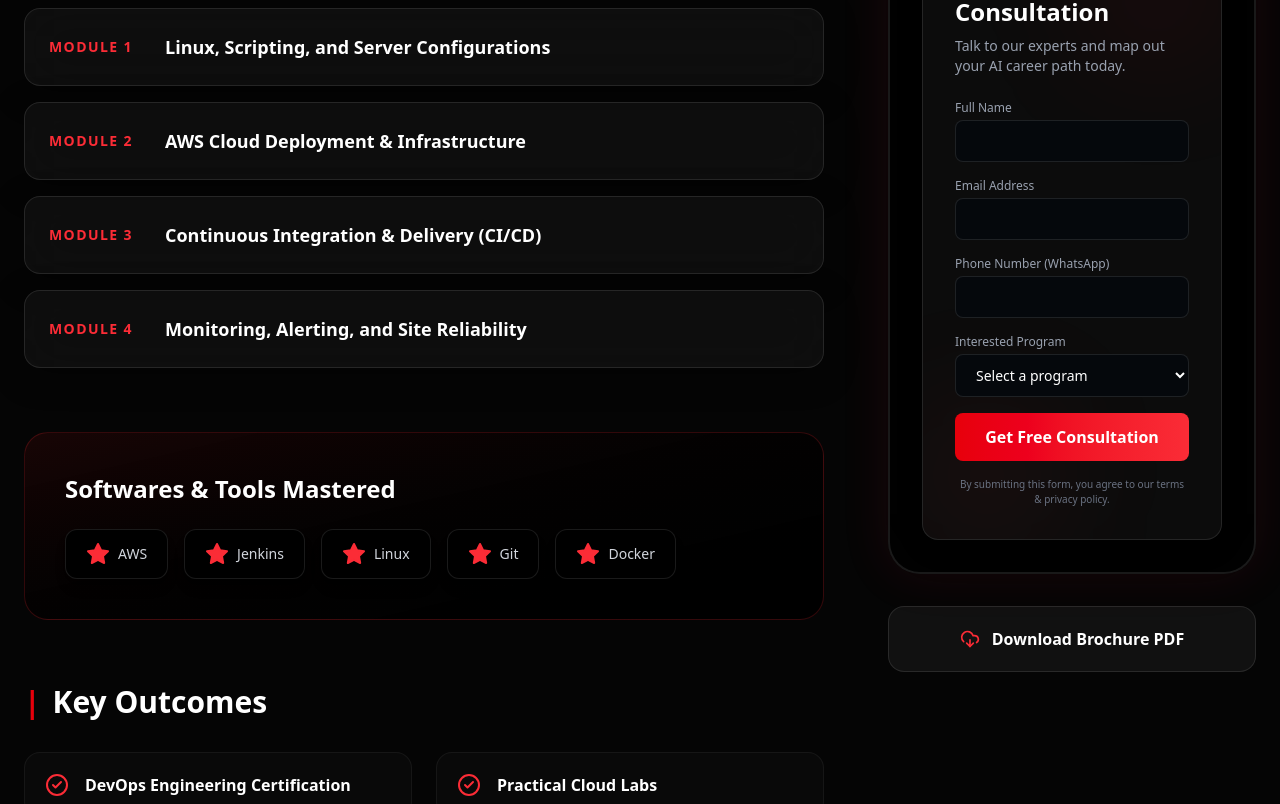
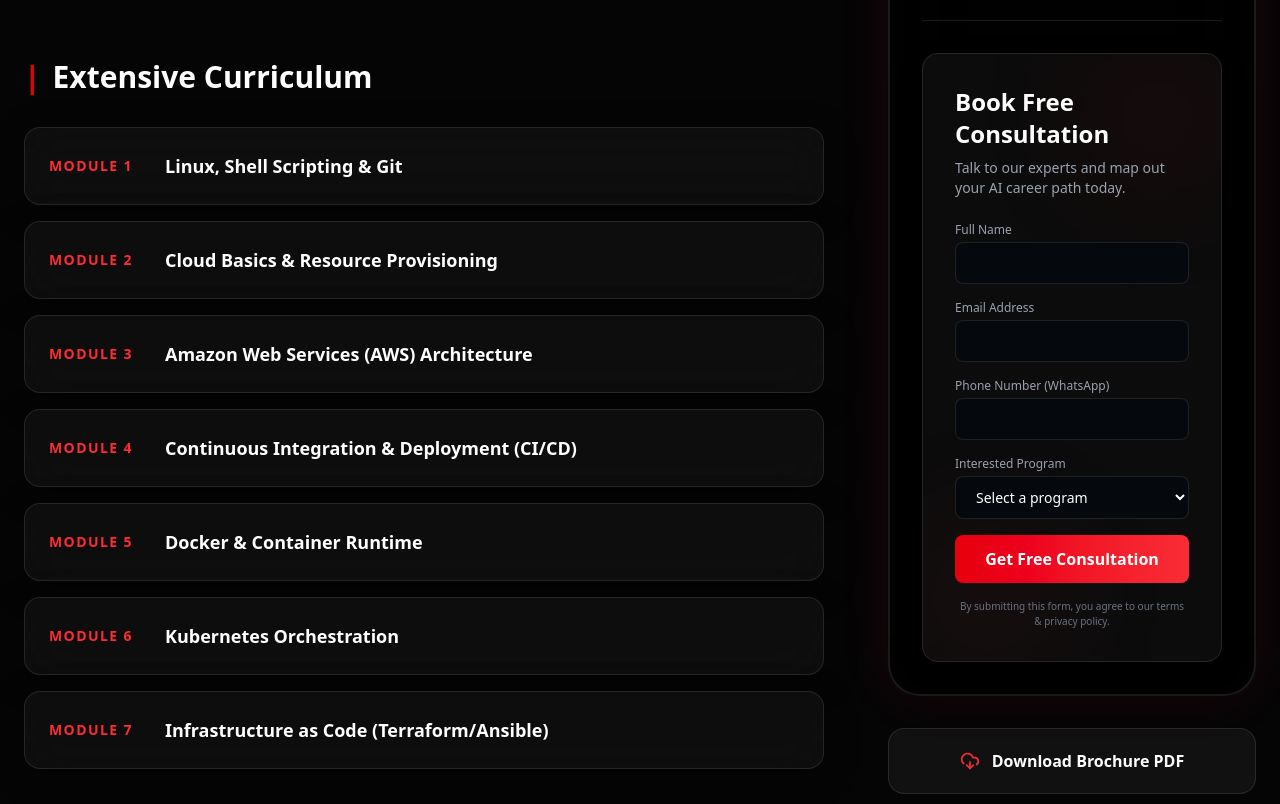
Before and after one commit to aghattikar82/yukta_verse, a Next.js app: page /programs/cloud-and-devops in a window 1280 px wide. Shown: the part 1140-1944 px from the top of the page. Built offline with nearby package versions, Linux system fonts and the light colour scheme.

Commit message:
feat: extracted and integrated full detailed curriculum modules directly from source links

```diff
--- a/package.json
+++ b/package.json
@@ -9,6 +9,7 @@
     "lint": "eslint"
   },
   "dependencies": {
+    "cheerio": "^1.2.0",
     "framer-motion": "^12.38.0",
     "lucide-react": "^1.7.0",
     "next": "16.2.2",
--- a/src/data/courses.ts
+++ b/src/data/courses.ts
@@ -1,128 +1,159 @@
 export const courses = [
   {
     slug: "gen-ai-for-leaders",
-    title: "Gen AI for Leaders",
-    shortDesc: "Drive enterprise AI & agentic transformation. Master AI leadership and strategy.",
+    title: "Gen AI for Business Leaders",
+    shortDesc: "Executive Programme in Generative AI for Leaders from IIIT Bangalore. Gain AI leadership skills, practical projects, career support & certification.",
     price: "₹45,000",
     priceDetail: "Including GST",
     duration: "4 Months",
     img: "/course_ai.png",
-    overview: "Built specifically for business leaders directly involved in driving Enterprise AI and Agentic Transformation. This program will not teach you how to write complex code, but rather how to command an AI strategy, leverage LLMs for high level ROI, and execute an enterprise-ready AI roadmap avoiding major technical pitfalls.",
+    overview: "Built for Leaders Driving Enterprise AI & Agentic Transformation. Learn how to navigate the AI landscape without writing a line of code. Designed to build enterprise-ready AI leaders, this executive curriculum leverages the A.D.A.P.T. Framework. You'll master strategy generation, understand if 'AI will get you fired?', and create high-level roadmaps for real-world enterprise architectures.",
     curriculum: [
-      { module: "Module 1", title: "Exploring Generative AI potential in your business" },
-      { module: "Module 2", title: "Developing an AI strategy" },
-      { module: "Module 3", title: "Executing AI strategy for your business" },
-      { module: "Module 4", title: "Ethics, Regulations, and Future Enterprise AI Trends" }
+      { module: "Phase 1", title: "Exploring Generative AI potential in your own business" },
+      { module: "Phase 2", title: "Developing an AI strategy for your business" },
+      { module: "Phase 3", title: "Executing AI strategy for your business" },
+      { module: "Phase 4", title: "The A.D.A.P.T. Framework for AI Enterprise" },
+      { module: "Phase 5", title: "Executive GenAI Leadership Certification Projects" }
     ],
-    tools: ["ChatGPT Enterprise", "Microsoft Copilot", "Midjourney", "Zapier AI"],
-    benefits: ["Microsoft Certificate", "NSDC certification", "1-on-1 AI Leadership Coaching"]
+    tools: ["Microsoft Copilot", "ChatGPT Enterprise", "OpenAI APIs logic", "Strategic Architecture Mapping"],
+    benefits: ["Microsoft Certificate", "NSDC certification", "IIIT Bangalore Affiliation", "Executive Networking"]
   },
   {
     slug: "data-science-with-gen-ai",
-    title: "Data Science and Generative AI",
-    shortDesc: "Professional Certificate programme in Data Science paired with Generative AI.",
+    title: "Data Science and Generative AI Certification",
+    shortDesc: "Enroll in a data science and generative ai course built for professionals. Learn Python & GenAI tools through live sessions and projects.",
     price: "₹39,999",
     priceDetail: "With GST",
     duration: "3 Months",
     img: "/course_data.png",
-    overview: "An intensive sprint into Data Science completely augmented by Generative AI. Learn how to parse complex datasets, visualize business intelligence efficiently, and command advanced machine learning pipelines by utilizing the latest Prompt Engineering mechanics and LLMs.",
+    overview: "The Professional Certificate Programme in Data Science with Generative AI from IIITB equips you with the necessary modern toolstack. By merging classic statistical intelligence algorithms with cutting-edge Generative AI workflows, learners can instantly generate business insights, automate analytics, and build full-scale machine learning data pipelines.",
     curriculum: [
       { module: "Module 1", title: "Foundations of Applied Data Science" },
       { module: "Module 2", title: "Statistical Intelligence & Business Analytics" },
       { module: "Module 3", title: "Business Intelligence & Visual Storytelling" },
-      { module: "Module 4", title: "Generative AI Integration & Capstone" }
+      { module: "Module 4", title: "Machine Learning (Supervised/Unsupervised)" },
+      { module: "Module 5", title: "Generative AI Advanced Techniques" },
+      { module: "Module 6", title: "Final Capstone Project" }
     ],
-    tools: ["Python", "Pandas", "Hugging Face", "Tableau", "OpenAI API"],
-    benefits: ["Hands-On Projects", "Portfolio Creation", "NSDC Certification", "Career Portal Access"]
+    tools: ["Python", "Pandas", "Scikit-Learn", "HuggingFace Transformers", "OpenAI API", "Tableau"],
+    benefits: ["Microsoft Certificate", "NSDC Certificate", "Career Outcomes & Placement Support", "Networking & Peer Learning"]
   },
   {
     slug: "cloud-and-devops",
-    title: "Cloud and DevOps",
-    shortDesc: "Postgraduate Program focused on Cloud Computing architectures and CI/CD.",
+    title: "PGP in Cloud Computing and DevOps Engineering",
+    shortDesc: "Join Hero Vired’s Postgraduate Program in Cloud Computing & DevOps. Get hands-on training and earn cloud devops certification online.",
     price: "₹34,999",
     priceDetail: "With GST",
     duration: "3 Months",
     img: "/course_cloud.png",
-    overview: "Your launchpad to DevOps Engineering excellence. Master the automation pipelines, infrastructure-as-code, and resilient server setups that modern tech environments fundamentally rely upon. Learn robust cloud orchestration practically.",
+    overview: "Your launchpad to DevOps Engineering excellence. Designed for Modern Tech Environments, this intensive online bootcamp covers complete end-to-end cloud orchestration, from Linux baselines to complete automated CI/CD pipelines across AWS infrastructure. Designed for those who want real hands-on cloud credentialing.",
     curriculum: [
-      { module: "Module 1", title: "Linux, Scripting, and Server Configurations" },
-      { module: "Module 2", title: "AWS Cloud Deployment & Infrastructure" },
-      { module: "Module 3", title: "Continuous Integration & Delivery (CI/CD)" },
-      { module: "Module 4", title: "Monitoring, Alerting, and Site Reliability" }
+      { module: "Module 1", title: "Linux, Shell Scripting & Git" },
+      { module: "Module 2", title: "Cloud Basics & Resource Provisioning" },
+      { module: "Module 3", title: "Amazon Web Services (AWS) Architecture" },
+      { module: "Module 4", title: "Continuous Integration & Deployment (CI/CD)" },
+      { module: "Module 5", title: "Docker & Container Runtime" },
+      { module: "Module 6", title: "Kubernetes Orchestration" },
+      { module: "Module 7", title: "Infrastructure as Code (Terraform/Ansible)" }
     ],
-    tools: ["AWS", "Jenkins", "Linux", "Git", "Docker"],
-    benefits: ["DevOps Engineering Certification", "Practical Cloud Labs", "Placement Assistance"]
+    tools: ["AWS", "Linux", "Git", "Jenkins", "Docker", "Kubernetes", "Terraform", "Ansible"],
+    benefits: ["Hero Vired Industry Certification", "Real Cloud Environment Access", "DevOps Engineering Career Path Support"]
   },
   {
     slug: "gen-ai-and-agentic-ai",
-    title: "Gen AI and Agentic AI",
-    shortDesc: "Certificate program focusing on LLMs, specialized prompting, and Agentic AI workflows.",
+    title: "Certificate Program in Generative AI, Data and Tech",
+    shortDesc: "Master Large Language Models, advanced prompt engineering, and core AI data mechanisms with Hero Vired.",
     price: "₹39,999",
     priceDetail: "With GST",
     duration: "3 Months",
     img: "/course_ai.png",
-    overview: "Step beyond basic prompting. This curriculum focuses deeply on Agentic AI—building digital workers that understand goals and execute complex tasks. Develop AI-driven business analytics and scale custom Python-Generative systems natively.",
+    overview: "A highly specialized curriculum focusing on building the foundations required to leverage Gen AI and construct Agentic AI workers. By the end of this certification, you will be deeply fluent in deploying digital worker chains that function autonomously to solve logic problems, write analytics code, and construct tech automation loops.",
     curriculum: [
-      { module: "Module 1", title: "Understanding Large Language Models (LLMs)" },
-      { module: "Module 2", title: "Advanced Prompt Engineering Fundamentals" },
-      { module: "Module 3", title: "Python Programming with Generative AI" },
-      { module: "Module 4", title: "AI-driven Business Analytics & Agent Architecture" }
+      { module: "Module 1", title: "Introduction to Generative AI" },
+      { module: "Module 2", title: "Understanding Large Language Models (LLMs)" },
+      { module: "Module 3", title: "Prompt Engineering Fundamentals" },
+      { module: "Module 4", title: "Data Analysis with Generative AI" },
+      { module: "Module 5", title: "Advanced Prompt Engineering" },
+      { module: "Module 6", title: "Python Programming with Generative AI" },
+      { module: "Module 7", title: "AI-driven Business Analytics" },
+      { module: "Module 8", title: "Final Capstone Project" }
     ],
-    tools: ["LangChain", "OpenAI", "Python", "AutoGPT"],
-    benefits: ["Capstone Project", "Expert Code Reviews", "Job-ready Curriculum"]
+    tools: ["Python", "LangChain", "OpenAI APIs", "Prompt Engineering Workspaces"],
+    benefits: ["Hero Vired Certification", "Job-Ready Agentic AI Portfolio", "Detailed Code Reviews"]
   },
   {
     slug: "digital-marketing",
-    title: "Digital Marketing",
-    shortDesc: "Advanced certification covering SEO, Social Media, and AI-powered performance marketing.",
+    title: "Advanced Certificate in Digital Marketing",
+    shortDesc: "Accelerated Offline/Online Digital Marketing Certification Program. Discover SEO, Meta Ads, WordPress, and AI content creation.",
     price: "₹30,000",
-    priceDetail: "With GST",
+    priceDetail: "With GST (Implicit)",
     duration: "3 Months",
     img: "/course_marketing.png",
-    overview: "Propel your career with an accelerated offline/online digital marketing certification. Completely revamped to include Artificial Intelligence for Digital Marketing. You'll execute Meta ads campaigns, audit web presences, and develop an AI prompt library for automated outreach.",
+    overview: "An accelerated, high-intensity bootcamp covering every single channel in modern digital marketing. With a brand new emphasis on Marketing Automation and Artificial Intelligence (AI) for Digital Marketing, this program enables you to execute Industry Case Studies & Real Projects from day one.",
     curriculum: [
-      { module: "Module 1", title: "CMS Website Design & Search Engine Optimization" },
-      { module: "Module 2", title: "Social Media Management & Meta Marketing" },
-      { module: "Module 3", title: "Google, YouTube & Amazon Marketplace Advertising" },
-      { module: "Module 4", title: "Artificial Intelligence (AI) for Marketing Automation" }
+      { module: "Module 1", title: "CMS (WordPress) Website Design & Development" },
+      { module: "Module 2", title: "Search Engine Optimization using Rank Math" },
+      { module: "Module 3", title: "Social Media Management (Meta)" },
+      { module: "Module 4", title: "Social Media Marketing (Meta Ads)" },
+      { module: "Module 5", title: "Google & YouTube Marketing" },
+      { module: "Module 6", title: "Marketing Automation" },
+      { module: "Module 7", title: "Graphics Design (Canva)" },
+      { module: "Module 8", title: "Artificial Intelligence (AI) for Digital Marketing" },
+      { module: "Module 9", title: "Amazon Advertising & Marketplace Marketing" }
     ],
-    tools: ["Meta Ads", "Google Analytics", "Canva", "WordPress", "HubSpot"],
-    benefits: ["Guided Internship Certificate", "360° Career Support", "Real Client Case Studies"]
+    tools: ["WordPress", "Rank Math SEO", "Meta Business Suite", "Google Ads", "Canva", "Amazon Advertising"],
+    benefits: ["Accelerated Digital Marketing Certificate", "Guided Internship Certificate", "360° Career Support"]
   },
   {
     slug: "financial-modelling",
-    title: "Financial Modelling",
-    shortDesc: "Professional Program in Financial Analysis, Valuation, and M&A modeling.",
+    title: "Professional Certificate in Financial Modelling and Analysis",
+    shortDesc: "Develop the skills needed for a successful career in finance in association with PwC Academy.",
     price: "₹39,999",
     priceDetail: "With GST",
     duration: "4 Months",
     img: "/course_finance.png",
-    overview: "Developed to bridge the gap between academic finance and real-world implementation. Build exhaustive financial models from scratch, interpret M&A models, generate variance reports, and valuate fast-scaling businesses directly via Excel logic and modern finance protocols.",
+    overview: "Discover the comprehensive financial modelling and analysis certification program by upGrad and PwC Academy India. Track your growth using our proven S.M.A.R.T. Learning Formula. Develop complex models, execute valuation analysis, and interpret M&A models exactly like the top tier investment banks.",
     curriculum: [
       { module: "Module 1", title: "Fundamentals of Finance Operations" },
-      { module: "Module 2", title: "Advanced Financial Analysis using Excel" },
-      { module: "Module 3", title: "Financial Statement Creation & Variance" },
-      { module: "Module 4", title: "Investment Banking - M&A & Valuation Models" }
+      { module: "Module 2", title: "Financial Analysis using Excel" },
+      { module: "Module 3", title: "Financial Modelling Principles" },
+      { module: "Module 4", title: "Financial Statement Creation" },
+      { module: "Module 5", title: "Financial Analysis and Variance Report" },
+      { module: "Module 6", title: "Valuation Model" },
+      { module: "Module 7", title: "Investment Banking - M&A Model" }
     ],
-    tools: ["Advanced Excel", "PowerBI", "Bloomberg Terminal basics", "Financial APIs"],
-    benefits: ["100% Placement Support", "Industry Case Studies", "Globally Recognized Certification"]
+    tools: ["Advanced Excel", "Financial Models", "PwC Proprietary Frameworks", "Valuation Calculators"],
+    benefits: ["NSDC Certification", "PwC Academy Brand", "100% Placement Support", "Career Portal Access"]
   },
   {
     slug: "multi-cloud",
-    title: "Multi Cloud Architecture",
-    shortDesc: "The ultimate architecture course integrating AWS, Azure, and GCP mechanics seamlessly.",
+    title: "Multi Cloud Architecture & DevOps",
+    shortDesc: "Hero Vired’s Multi Cloud Architecture & DevOps course with Microsoft. AWS, Azure, and GCP integration.",
     price: "₹59,999",
-    priceDetail: "With GST",
+    priceDetail: "Including GST",
     duration: "6 Months",
     img: "/course_multicloud.png",
-    overview: "Hero Vired’s flagship Multi Cloud Architecture & DevOps course. Designed for seasoned tech professionals to orchestrate vast systems across Microsoft Azure, AWS, and GCP simultaneously. Features extreme deep-dives into container orchestration, serverless microservices, and unified cloud monitoring.",
+    overview: "The most definitive multi-cloud engineering program available. Not only will you learn the foundational aspects of CI/CD, Containerization, and Scripting, but you will master the interoperability required to maintain systems that aggressively rely on Amazon Web Services, Microsoft Azure, and the Google Cloud Platform simultaneously.",
     curriculum: [
-      { module: "Module 1", title: "Git, Agile, and Python for Automated Infrastructure" },
-      { module: "Module 2", title: "Containerization and Orchestration (Kubernetes/Docker)" },
-      { module: "Module 3", title: "AWS Core, Elastic Beanstalk & Serverless Architecture" },
-      { module: "Module 4", title: "Integrating Microsoft Azure and GCP deployments" }
+      { module: "Module 1", title: "SDL (Self-paced)" },
+      { module: "Module 2", title: "Python Programming (for DevOps)" },
+      { module: "Module 3", title: "Git and GitHub" },
+      { module: "Module 4", title: "Agile (Self-paced)" },
+      { module: "Module 5", title: "Testing, Linux and Servers" },
+      { module: "Module 6", title: "Cloud Essentials (Self-Paced)" },
+      { module: "Module 7", title: "AWS Cloud Deployment" },
+      { module: "Module 8", title: "Lightsail (Self-paced)" },
+      { module: "Module 9", title: "Serverless Architecture & Cloud Automation" },
+      { module: "Module 10", title: "AWS Elastic Beanstalk (Self-Paced)" },
+      { module: "Module 11", title: "CI/CD Pipeline" },
+      { module: "Module 12", title: "Containerization and Container Orchestration" },
+      { module: "Module 13", title: "Automation" },
+      { module: "Module 14", title: "Monitoring" },
+      { module: "Module 15", title: "Architecture" },
+      { module: "Module 16", title: "Microsoft Azure" },
+      { module: "Module 17", title: "GCP (Google Cloud Platform)" }
     ],
-    tools: ["Kubernetes", "AWS", "Microsoft Azure", "Google Cloud (GCP)", "Terraform"],
-    benefits: ["6 Month Intensive Practical Lab", "Architecture Certification", "Premium Tier Roles Pipeline"]
+    tools: ["AWS", "Microsoft Azure", "GCP", "Python", "Kubernetes", "Linux", "Git"],
+    benefits: ["Microsoft Partnership", "Multi-Cloud Architect Certificate", "Career Opportunities Setup"]
   }
 ];
```
Also changed, not shown: 1 other file (tests, documents, lock files or other folders).
